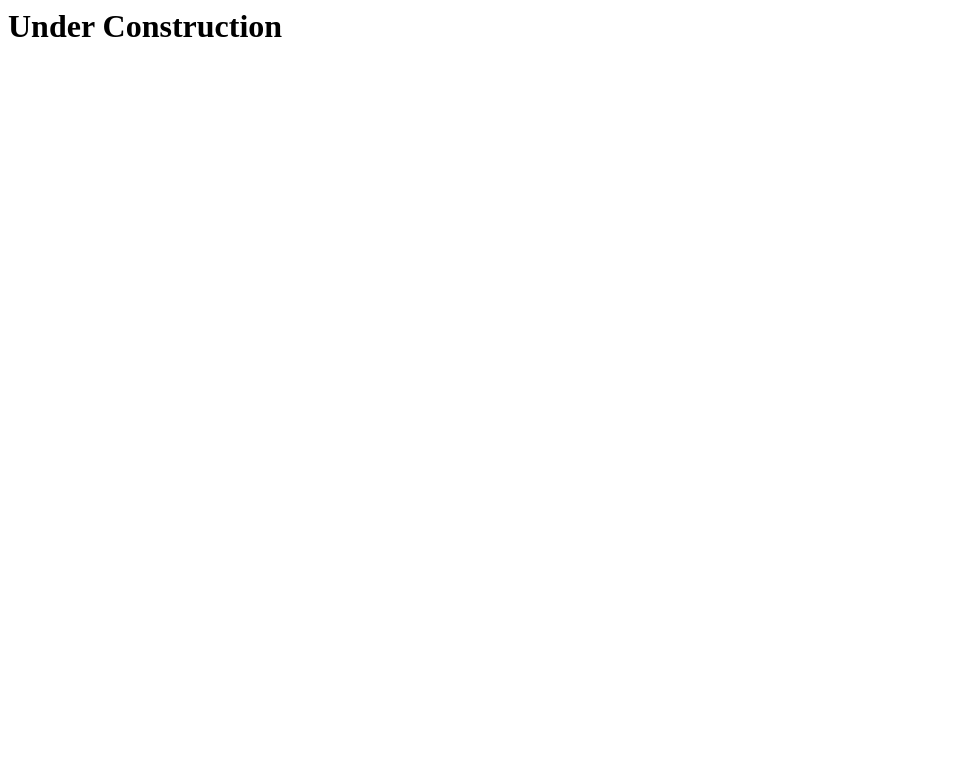
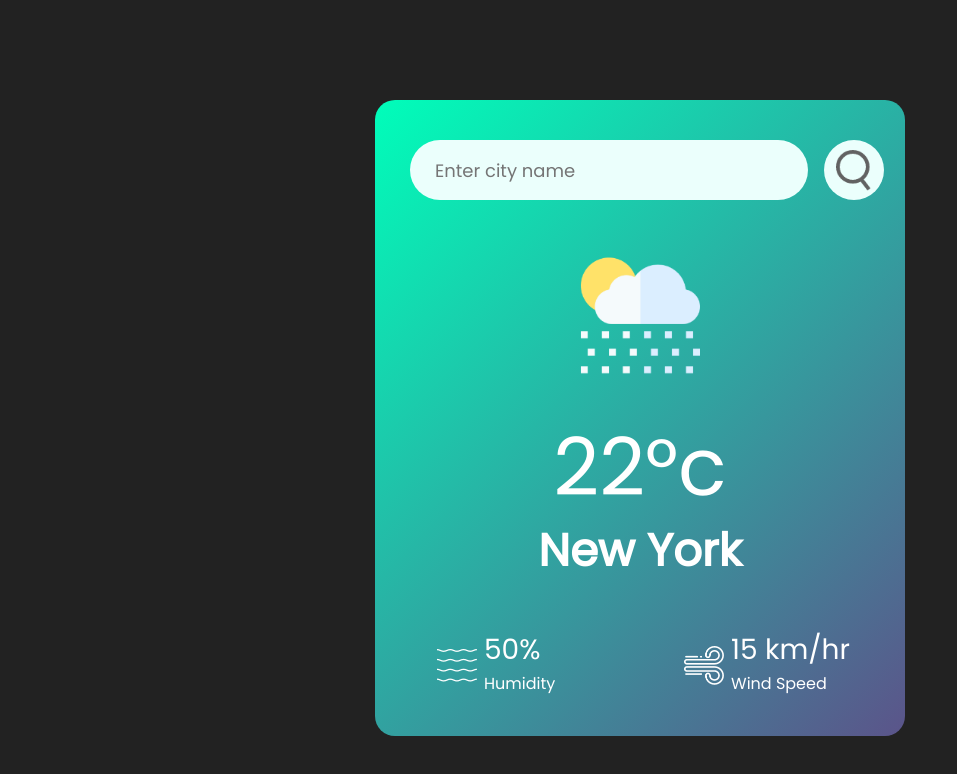
Before and after one commit to aabhiojha/portfolio, a plain HTML site: page index.html in a window 1280 px wide. Shown: the whole page, without its empty margins (0-957 px from the left). Drawn offline with Linux system fonts and the light colour scheme.

Commit message:
why not eh?

```diff
--- a/index.html
+++ b/index.html
@@ -1 +1,43 @@
-<h1>Under Construction </h1>
+<!DOCTYPE html>
+<html lang="en">
+
+<head>
+    <meta charset="UTF-8">
+    <meta name="viewport" content="width=device-width, initial-scale=1.0">
+    <title>Document</title>
+    <link rel="stylesheet" href="style.css">
+    <script src="https://kit.fontawesome.com/80754e12cb.js"></script>
+</head>
+
+<body>
+    <div class="card">
+        <div class="search">
+            <input type="text" placeholder="Enter city name" spellcheck="false">
+            <button><img src="images/search.png" alt=""></button>
+        </div>
+        <div class="weather">
+            <img src="images/rain.png" alt="baadal barsa bijuli" class="weather-icon">
+            <h1 class="temp">22°c</h1>
+            <h2 class="city">New York</h2>
+        </div>
+        <div class="details">
+            <div class="col">
+                <img src="images/humidity.png" alt="">
+                <div>
+                    <p class="humidity">50%</p>
+                    <p>Humidity</p>
+                </div>
+            </div>
+            <div class="col">
+                <img src="images/wind.png" alt="">
+                <div>
+                    <p class="wind">15 km/hr</p>
+                    <p>Wind Speed</p>
+                </div>
+            </div>
+        </div>
+    </div>
+</body>
+<script src="script.js"></script>
+
+</html>
--- /dev/null
+++ b/script.js
@@ -0,0 +1,25 @@
+const apiKey = "b4a2bd783bb0d3a35ba517c1810527a4";
+const apiUrl = "https://api.openweathermap.org/data/2.5/weather?units=metric&q=";
+const searchBox = document.querySelector(".search input");
+const searchBtn = document.querySelector(".search button");
+const weatherIcon = document.querySelector(".weather-icon");
+
+async function checkWeather(city) {
+    const response = await fetch(apiUrl + city+ `&appid=${apiKey}`);
+    var data = await response.json();
+    console.log(data);
+    document.querySelector(".city").innerHTML = data.name;
+    document.querySelector(".temp").innerHTML = Math.round(data.main.temp) + "°c";
+    document.querySelector(".humidity").innerHTML = data.main.humidity + "%";
+    document.querySelector(".wind").innerHTML = data.wind.speed + " km/hr";
+    if(data.weather[0].main == "Clouds"){
+        weatherIcon.src = "images/clouds.png";
+    }
+    else if(data.weather[0].main == "Clear"){
+        weatherIcon.src = "images/clear.png";
+    }
+}
+
+searchBtn.addEventListener("click", () => {
+    checkWeather(searchBox.value);
+})
--- /dev/null
+++ b/style.css
@@ -0,0 +1,104 @@
+@import url('https://fonts.googleapis.com/css2?family=Poppins&display=swap');
+
+* {
+    font-family: 'Poppins', sans-serif;
+    margin: 0;
+    padding: 0;
+    box-sizing: border-box;
+}
+
+body {
+    background-color: #222;
+}
+
+.card {
+    max-width: 530px;
+    min-width: 520px;
+    background: linear-gradient(135deg, #00feba, #5b548a);
+    color: #fff;
+    margin: 100px auto 0;
+    border-radius: 20px;
+    padding: 40px 35px;
+    text-align: center;
+}
+
+.card .search{
+    display: flex;
+    width: 100%;
+    align-items: center;
+    justify-content: space-between;
+}
+
+.card .search input {
+    outline: none;
+    border: none;
+    background-color: #ebfffc;
+    color: #555;
+    padding: 10px 25px;
+    height: 60px;
+    flex: 1;
+    margin-right: 16px;
+    border-radius: 30px;
+    font-size: 18px;
+}
+
+.card .search button {
+    outline: none;
+    border: none;
+    background-color: #ebfffc;
+    padding: 30px;
+    border-radius: 50%;
+    height: 60px;
+    width: 60px;
+    cursor: pointer;
+    position: relative;
+}
+
+.card button img {
+    background-size: contain;
+    background-repeat: no-repeat;
+    position: absolute;
+    left: 12px;
+    top: 10px;
+    width: 35px;
+}
+
+.weather img{
+    width: 170px;
+    margin-top: 30px;
+}
+
+.temp{
+    font-size: 80px;
+    font-weight: 500;
+}
+
+.city{
+    font-size: 45px;
+    margin-top: -10px;
+
+}
+
+.details{
+    display: flex;
+    align-items: center;
+    justify-content: space-between;
+    padding: 0 20px;
+    margin-top: 50px;
+}
+
+.col{
+    display: flex;
+    align-items: center;
+    text-align: left;
+}
+
+.col img{
+    width: 40px;
+    margin: 7px;
+}
+
+.col .humidity,.wind{
+    font-size: 28px;
+    margin-top: -6px;
+}
```
Also changed, not shown: images/clear.png (added), images/clouds.png (added), images/drizzle.png (added), images/humidity.png (added), images/mist.png (added), images/rain.png (added), images/search.png (added), images/snow.png (added), images/wind.png (added).
